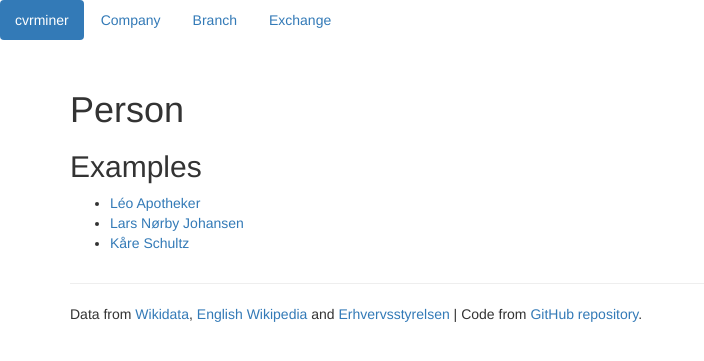
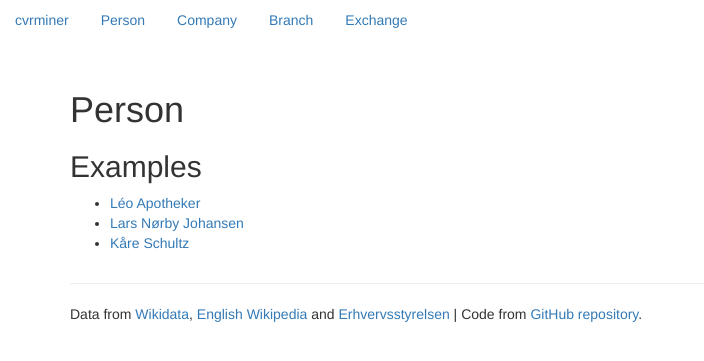
Before and after one commit to fnielsen/cvrminer, a Flask app: page /person/ in a window 1280 px wide. Shown: the top 361 px of the page, without its empty margins (0-704 px from the left). Run offline with Flask 2, Linux system fonts and the light colour scheme; parts of the project's set-up code (start-up, migrations or seed data) failed here and were passed over; some libraries are stand-ins or nearby versions.

Commit message:
Add menu item for person

```diff
--- a/cvrminer/app/templates/base.html
+++ b/cvrminer/app/templates/base.html
@@ -36,10 +36,11 @@ $(document).ready( function () {
 {% block navbar %}
 <div class="navbar navbar-static-top">
   <ul class="nav nav-pills">
-    <li role="presentation" class="active"><a href="/">cvrminer</a></li>
-    <li role="presentation"><a href="company/">Company</a></li>
-    <li role="presentation"><a href="branch/">Branch</a></li>
-    <li role="presentation"><a href="exchange/">Exchange</a></li>
+    <li role="presentation"><a href="/">cvrminer</a></li>
+    <li role="presentation"><a href="{{ url_for('app.show_person_empty') }}">Person</a></li>
+    <li role="presentation"><a href="{{ url_for('app.show_company_empty') }}">Company</a></li>
+    <li role="presentation"><a href="{{ url_for('app.show_branch_empty') }}">Branch</a></li>
+    <li role="presentation"><a href="{{ url_for('app.show_exchange_empty') }}">Exchange</a></li>
   </ul>
 </div>
 {% endblock %}
```
